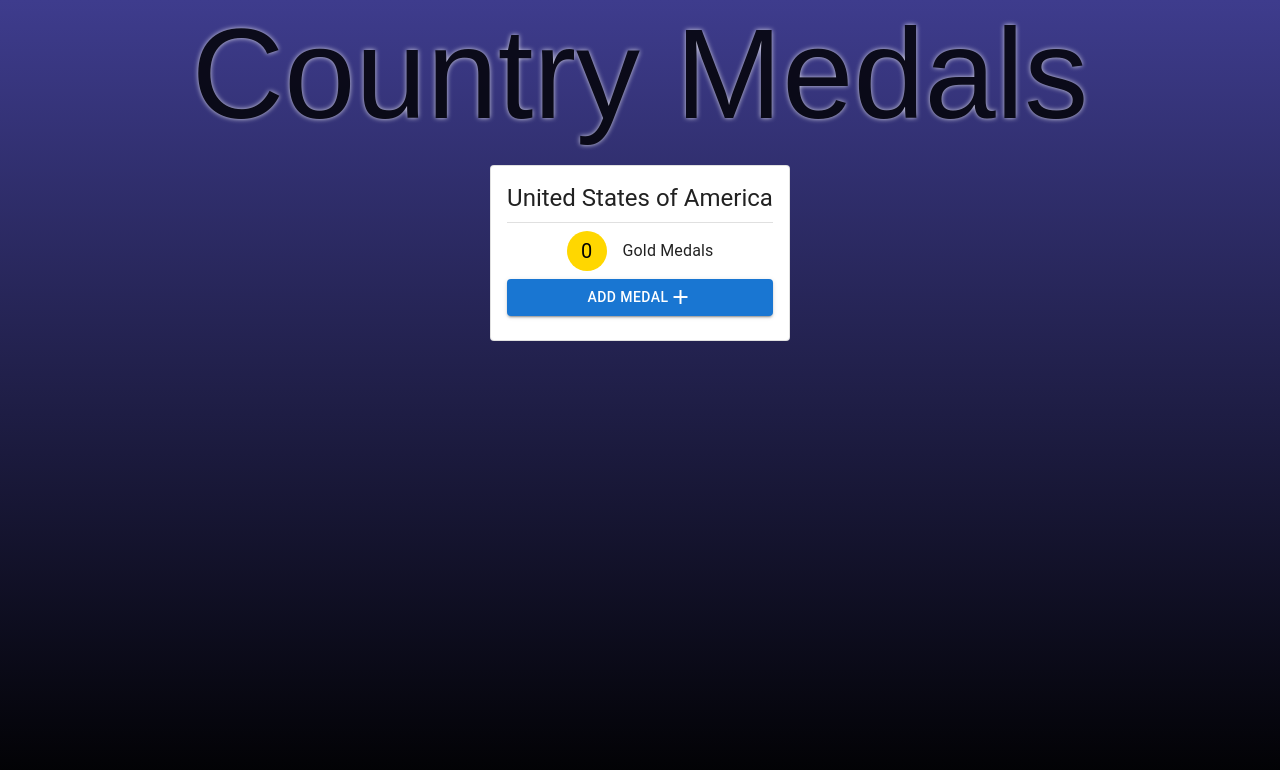
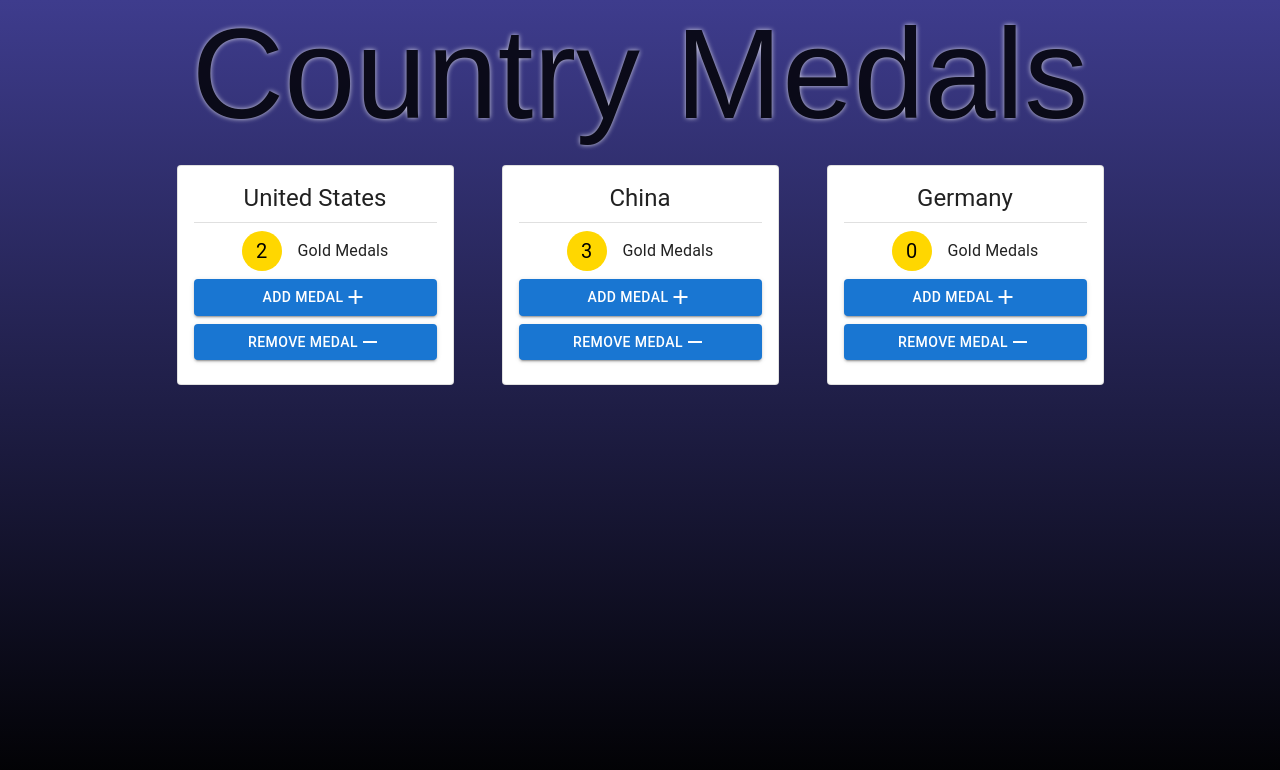
Before and after one commit to MoldyHacker/react-basic-concepts, a React (Create React App) app: page / in a window 1280 px wide. Shown: the top 770 px of the page. Built offline with nearby package versions, Linux system fonts and the light colour scheme.

Commit message:
Refactor country medal handling in App and Country components

```diff
--- a/src/App.js
+++ b/src/App.js
@@ -5,6 +5,24 @@ import './App.css';
 import Country from './components/Country';
 
 class App extends Component {
+  state = {
+    countries: [
+      { id: 1, name: 'United States', gold: 2 },
+      { id: 2, name: 'China', gold: 3 },
+      { id: 3, name: 'Germany', gold: 0 },
+    ]
+  }
+  handleAddMedal = (countryId) => {
+    const country = this.state.countries.find(country => country.id === countryId)
+    country.gold++
+
+    this.setState({ countries: this.state.countries.map(c => c.id === country.id ? country : c)})
+  }
+  handleRemoveMedal = (countryId) => {
+    const country = this.state.countries.find(country => country.id === countryId)
+    country.gold > 0 ? country.gold-- : country.gold = 0
+    this.setState({ countries: this.state.countries.map(c => c.id === country.id ? country : c)})
+  }
   render() {
     return (
       <div className="App">
@@ -13,7 +31,15 @@ class App extends Component {
         </header>
         <br/>
         <Grid container justifyContent="center">
-            <Country />
+          { this.state.countries.map(country =>
+            <Country
+              key={country.id}
+              country={country}
+              onAddMedal={this.handleAddMedal}
+              onRemoveMedal={this.handleRemoveMedal}
+            />)
+          }
+            {/* <Country /> */}
         </Grid>
 
       </div>
--- a/src/components/Country.jsx
+++ b/src/components/Country.jsx
@@ -3,18 +3,19 @@ import React, { Component } from "react";
 
 
 class Country extends Component {
-    state = {
-        name: 'United States of America',
-        gold: 0,
-    }
+    // state = {
+    //     name: 'United States of America',
+    //     gold: 0,
+    // }
 
-    addToGold = () => {
-        this.setState({ gold: this.state.gold + 1 })
-    }
+    // addToGold = () => {
+    //     this.setState({ gold: this.state.gold + 1 })
+    // }
 
 
 
     render() {
+        const { onAddMedal, onRemoveMedal, country } = this.props;
         return (
             <div>
                 <Container>
@@ -22,18 +23,22 @@ class Country extends Component {
                         <CardContent>
                             <Stack spacing={1}>
                                 <Typography variant="h5" className="Country">
-                                    {this.state.name}
+                                    { country.name }
                                 </Typography>
                                 <Divider/>
                                 <Stack direction="row" spacing={2} alignItems="center" justifyContent="center">
-                                    <Avatar sx={{ bgcolor: "gold", color: "black" }}>{this.state.gold}</Avatar>
+                                    <Avatar sx={{ bgcolor: "gold", color: "black" }}>{country.gold}</Avatar>
                                     <Typography>
                                         Gold Medals
                                     </Typography>
                                 </Stack>
-                                <Button variant="contained" onClick={ this.addToGold }>
+                                <Button variant="contained" onClick={ () => onAddMedal(country.id) }>
                                     Add Medal
                                     <Icon>add</Icon>
+                                </Button>
+                                <Button variant="contained" onClick={ () => onRemoveMedal(country.id) }>
+                                    Remove Medal
+                                    <Icon>remove</Icon>
                                 </Button>
                             </Stack>
                         </CardContent>
```
